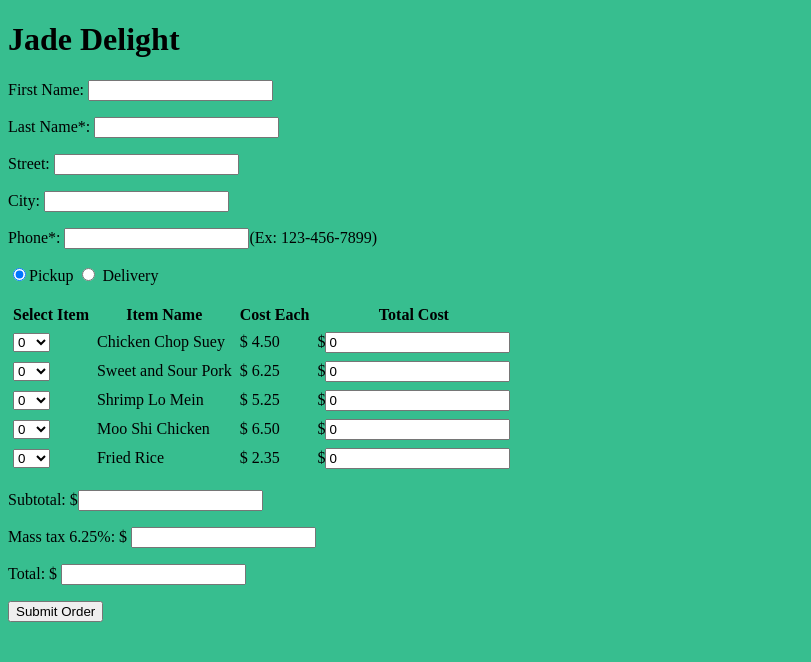
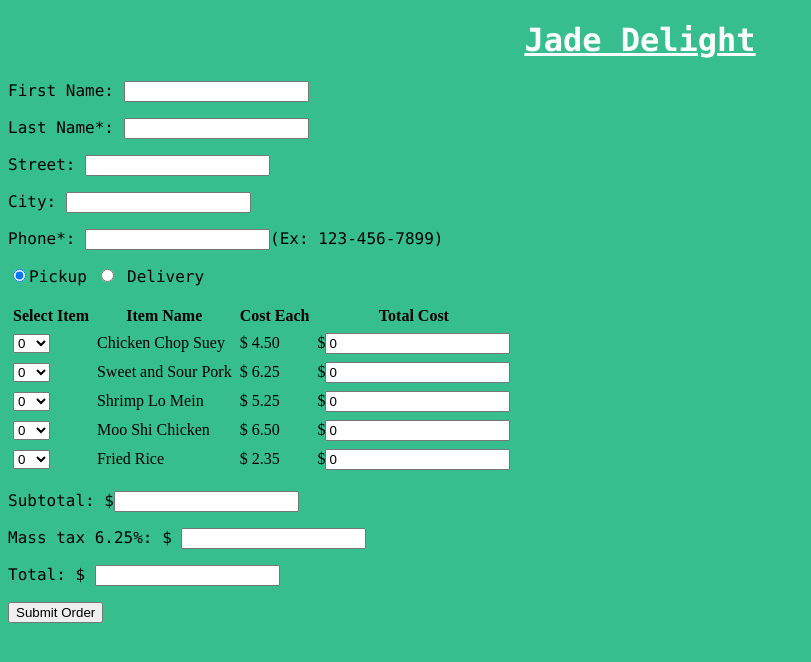
Before and after one commit to cjeanniton/Jade-Delight, a plain HTML site: page index.html in a window 1280 px wide. Shown: the whole page, without its empty margins (0-811 px from the left). Drawn offline with Linux system fonts and the light colour scheme.

Commit message:
Update index.html

```diff
--- a/index.html
+++ b/index.html
@@ -5,6 +5,8 @@
 <title>Jade Delight</title>
 	<style>
 		body {background-color: #37BE8F}
+		h1 {font-family: Consolas, "Andale Mono", "Lucida Console", "Lucida Sans Typewriter", Monaco, "Courier New", "monospace"; color: #FFFFFF; text-decoration: underline; text-align: center}
+		p {font-family: Consolas, "Andale Mono", "Lucida Console", "Lucida Sans Typewriter", Monaco, "Courier New", "monospace"; color: #000000}
 	</style>
 </head>
 
```
